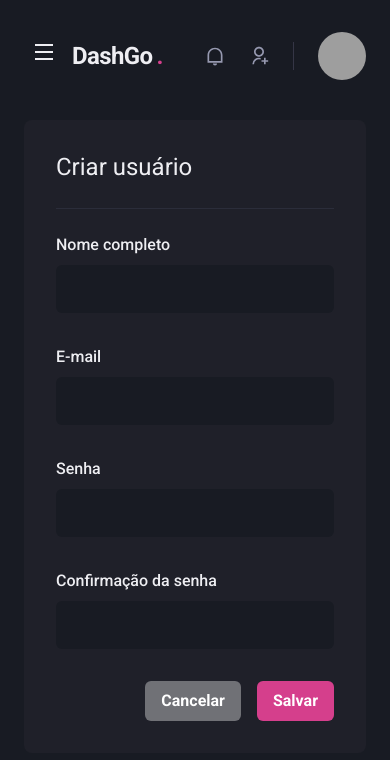
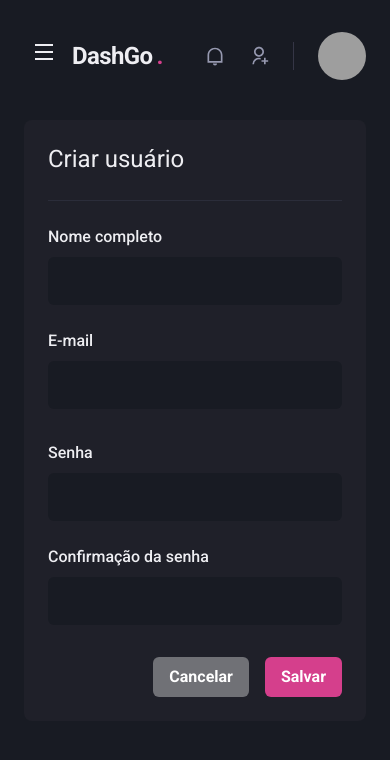
Before and after one commit to Gabriellopes232/dashgo, a Next.js app: page /users/create in a window 390 px wide. Shown: the top 760 px of the page. Built offline with nearby package versions, Linux system fonts and the light colour scheme; grey boxes are pictures that could not be loaded.

Commit message:
feat: responsive create user

```diff
--- a/src/pages/users/create.tsx
+++ b/src/pages/users/create.tsx
@@ -2,6 +2,7 @@
 import Header from "@/components/Header";
 import Sidebar from "@/components/Sidebar";
 import { Box, Button, Divider, Flex, Heading, HStack, SimpleGrid, VStack } from "@chakra-ui/react";
+import Link from "next/link";
 
 export default function CreateUser() {
     return (
@@ -10,19 +11,19 @@
             <Flex w="100%" my="6" maxW={1480} mx="auto" px="6">
                 <Sidebar />
 
-                <Box flex="1" borderRadius={8} bg="gray.800" p="8">
+                <Box flex="1" borderRadius={8} bg="gray.800" p={["6", "8"]}>
 
                     <Heading size="lg" fontWeight="normal">Criar usuário</Heading>
 
                     <Divider my="6" borderColor="gray.700" />
 
                     <VStack spacing="8">
-                        <SimpleGrid minChildWidth="240px" spacing="8" w="100%">
+                        <SimpleGrid minChildWidth="240px" spacing={["6", "8"]} w="100%">
                             <Input name="name" label="Nome completo" />
                             <Input name="email" type="email" label="E-mail" />
                         </SimpleGrid>
 
-                        <SimpleGrid minChildWidth="240px" spacing="8" w="100%">
+                        <SimpleGrid minChildWidth="240px" spacing={["6", "8"]} w="100%">
                             <Input name="password" type="password" label="Senha" />
                             <Input name="password_confirmation" type="password" label="Confirmação da senha" />
                         </SimpleGrid>
@@ -30,7 +31,9 @@
 
                     <Flex mt="8" justify="flex-end">
                         <HStack spacing="4">
-                            <Button colorScheme="whiteAlpha">Cancelar</Button>
+                            <Link href="/users/create" passHref>
+                                <Button colorScheme="whiteAlpha">Cancelar</Button>
+                            </Link>
                             <Button colorScheme="pink">Salvar</Button>
                         </HStack>
                     </Flex>
```
